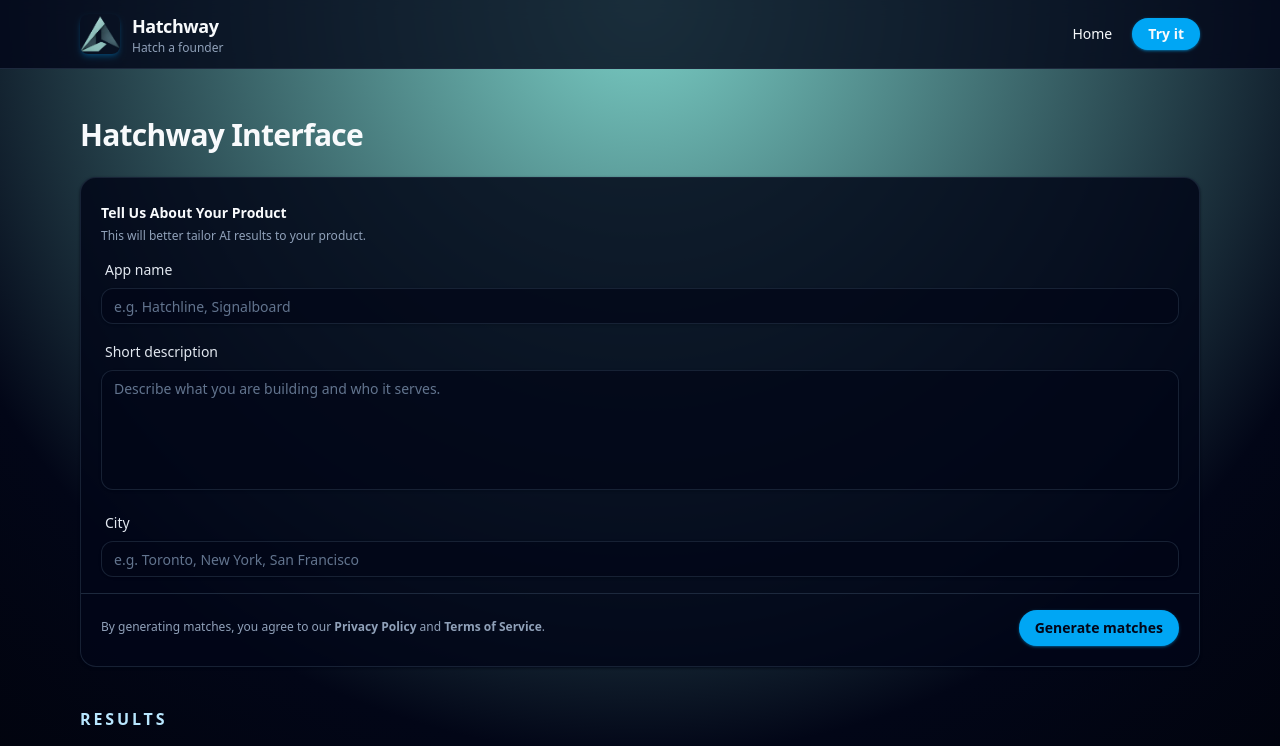
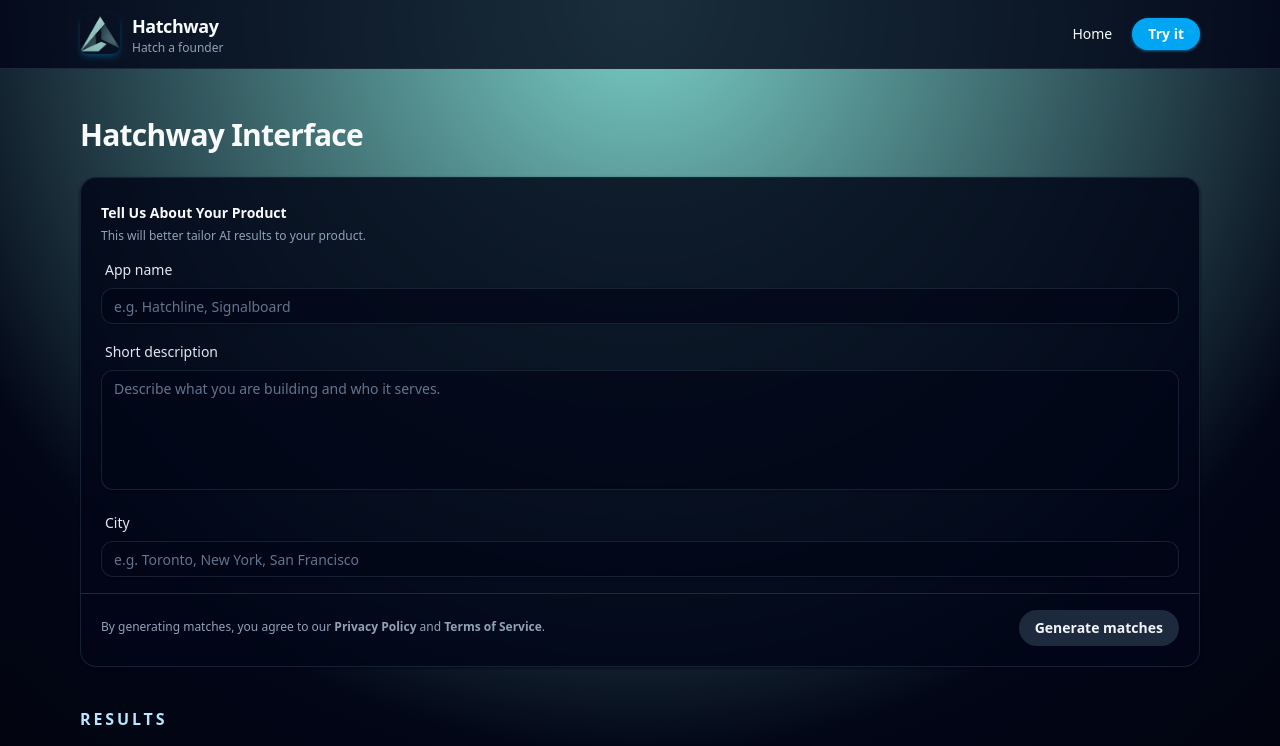
Before and after one commit to brisqdev/Hatchway, a React (Vite) app: page /try in a window 1280 px wide. Shown: the top 746 px of the page. Built offline with nearby package versions, Linux system fonts and the light colour scheme.

Commit message:
Update TryIt.tsx

```diff
--- a/src/pages/TryIt.tsx
+++ b/src/pages/TryIt.tsx
@@ -7,6 +7,12 @@ import { Button } from '@/components/ui/button'
 import { Input } from '@/components/ui/input'
 
 export default function TryIt() {
+
+	// Placeholder state for whether fields are filled
+	let appNameField = false;
+	let shortDescriptionField = false;
+	let cityField = false;
+
 	return (
 		<div className="mx-auto max-w-6xl px-4 pb-12 pt-10 lg:pt-12">
 			<div className="flex flex-col gap-10 lg:flex-row">
@@ -58,7 +64,7 @@ export default function TryIt() {
 							<p className="text-[12px] text-slate-400">
 								By generating matches, you agree to our <a className="font-semibold" href="/privacy">Privacy Policy</a> and <a className="font-semibold" href="/terms">Terms of Service</a>.
 							</p>
-							<Button variant="primary" size="md" className='-mb-4'>
+							<Button variant={(appNameField && shortDescriptionField && cityField)? "primary" : "secondary"} size="md" className='-mb-4'>
 								Generate matches
 							</Button>
 						</CardFooter>
```
